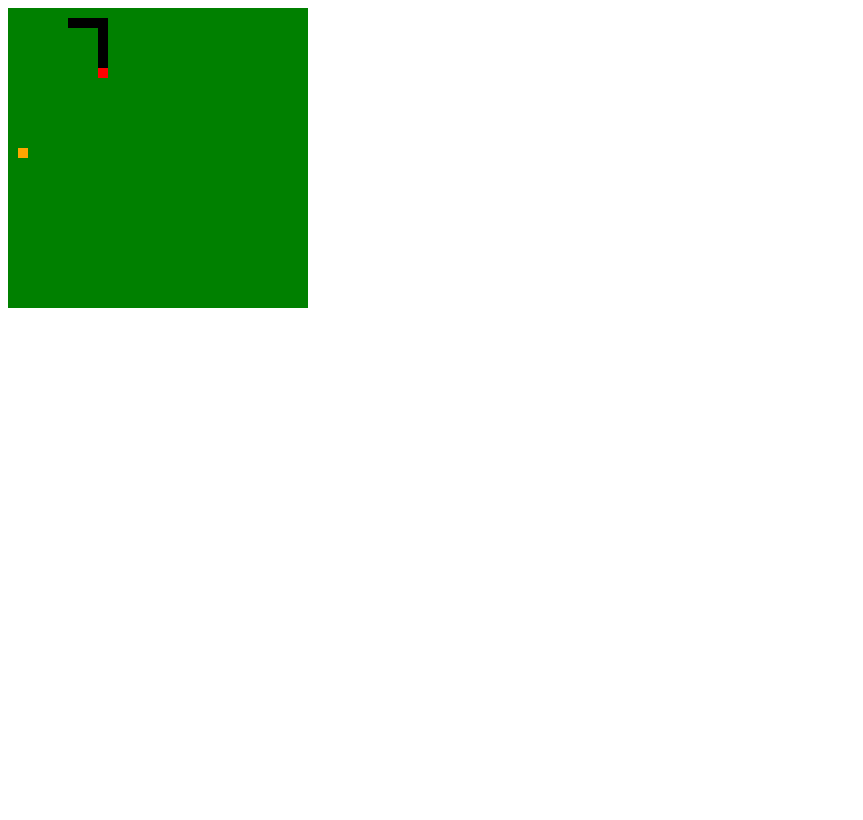
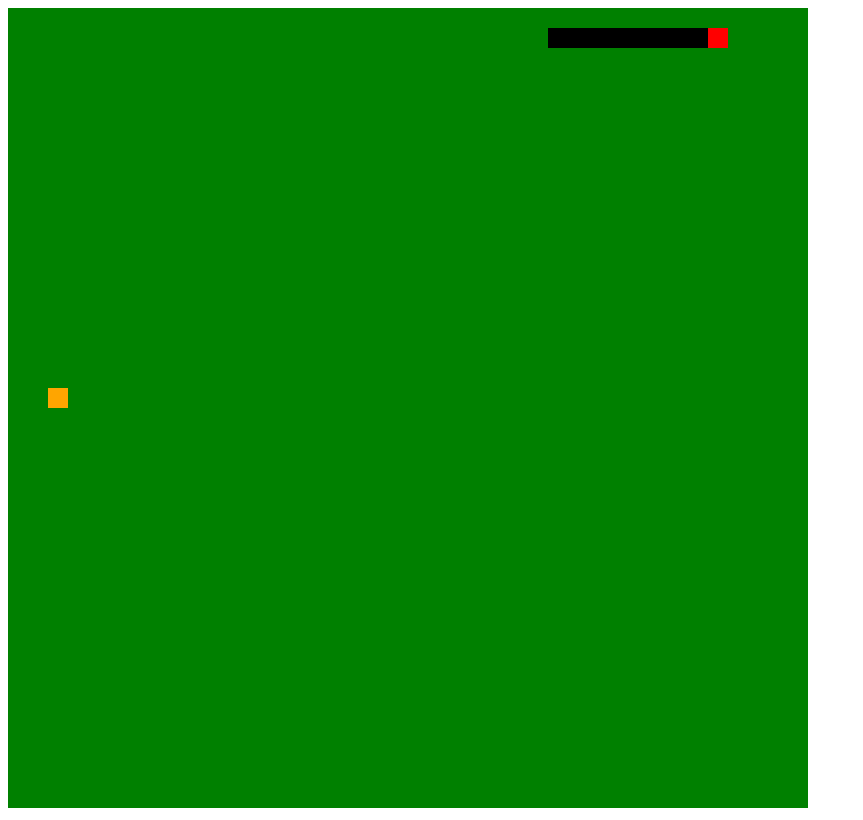
Before and after one commit to mad-gamers/snake, a website: page index.html in a window 1280 px wide. Shown: the whole page, without its empty margins (0-863 px from the left). Drawn offline with Linux system fonts and the light colour scheme.

Commit message:
делает картинку больше

```diff
--- a/index.html
+++ b/index.html
@@ -5,7 +5,7 @@
   <title></title>
 </head>
 <body>
-   <canvas id="canvas" width="300" height="300"></canvas>
+   <canvas id="canvas" width="800" height="800"></canvas>
    <script type="text/javascript" src="script.js">
    </script>
 </body>
--- a/script.js
+++ b/script.js
@@ -13,66 +13,67 @@ const gameCanvas = {
   color: `green`,
   x: 0,
   y: 0,
-  width: 300,
-  height: 300
+  width: 800,
+  height: 800,
+  point: 20
 };
 
 const snake = {
   color: `black`,
-  direction: `down`,
+  direction: `right`,
   parts: [
     {
-      x: 90,
-      y: 10,
-      size: 10,
+      x: 200,
+      y: 20,
+      size: 20,
       color: `red`
     },
     {
-      x: 80,
-      y: 10,
-      size: 10,
+      x: 180,
+      y: 20,
+      size: 20,
       color: `black`
     },
     {
-      x: 70,
-      y: 10,
-      size: 10,
+      x: 160,
+      y: 20,
+      size: 20,
+      color: `black`
+    },
+    {
+      x: 140,
+      y: 20,
+      size: 20,
+      color: `black`
+    },
+    {
+      x: 120,
+      y: 20,
+      size: 20,
+      color: `black`
+    },
+    {
+      x: 100,
+      y: 20,
+      size: 20,
+      color: `black`
+    },
+    {
+      x: 80,
+      y: 20,
+      size: 20,
       color: `black`
     },
     {
       x: 60,
-      y: 10,
-      size: 10,
-      color: `black`
-    },
-    {
-      x: 50,
-      y: 10,
-      size: 10,
+      y: 20,
+      size: 20,
       color: `black`
     },
     {
       x: 40,
-      y: 10,
-      size: 10,
-      color: `black`
-    },
-    {
-      x: 30,
-      y: 10,
-      size: 10,
-      color: `black`
-    },
-    {
-      x: 20,
-      y: 10,
-      size: 10,
-      color: `black`
-    },
-    {
-      x: 10,
-      y: 10,
-      size: 10,
+      y: 20,
+      size: 20,
       color: `black`
     }
   ]
@@ -80,10 +81,10 @@ const snake = {
 
 const apple = {
   color: `orange`,
-  width: 10,
-  height: 10,
-  x: getRandomRange(0, 29) * 10,
-  y: getRandomRange(0, 29) * 10
+  width: 20,
+  height: 20,
+  x: getRandomRange(0, 39) * 20,
+  y: getRandomRange(0, 39) * 20
 };
 
 const renderSnake = () => {
@@ -111,13 +112,13 @@ const addNewSnakePart = () => {
   const newPart = Object.assign({}, lastPart);
 
   if (snake.direction === `right`) {
-    newPart.x = lastPart.x - 10;
+    newPart.x = lastPart.x - 20;
   } else if (snake.direction === `left`) {
-    newPart.x = lastPart.x + 10;
+    newPart.x = lastPart.x + 20;
   } else if (snake.direction === `up`) {
-    newPart.y = lastPart.y + 10;
+    newPart.y = lastPart.y + 20;
   } else if (snake.direction === `down`) {
-    newPart.y = lastPart.y - 10;
+    newPart.y = lastPart.y - 20;
   }
 
   snake.parts.push(newPart);
@@ -131,27 +132,27 @@ const checkBumpIntoTail = (direction) => {
     // TODO не проводить полный цикл, до первого найденного
     // TODO мэйби есть смысл перебирать с конца, потому что мы врезаемся в хвост
     // TODO если я нажимаю лево из право тоже считает ошибкой
-    // isTailNear = parts.some((el) => el.x === firstPart.x - 10);
+    // isTailNear = parts.some((el) => el.x === firstPart.x - 20);
     for (const part of parts) {
-      if (part.x === firstPart.x - 10 && part.y === firstPart.y) {
+      if (part.x === firstPart.x - 20 && part.y === firstPart.y) {
         isTailNear = true;
       }
     }
   } else if (direction === `right`) {
     for (const part of parts) {
-      if (part.x === firstPart.x + 10 && part.y === firstPart.y) {
+      if (part.x === firstPart.x + 20 && part.y === firstPart.y) {
         isTailNear = true;
       }
     }
   } else if (direction === `down`) {
     for (const part of parts) {
-      if (part.y === firstPart.y + 10 && part.x === firstPart.x) {
+      if (part.y === firstPart.y + 20 && part.x === firstPart.x) {
         isTailNear = true;
       }
     }
   } else if (direction === `up`) {
     for (const part of parts) {
-      if (part.y === firstPart.y - 10 && part.x === firstPart.x) {
+      if (part.y === firstPart.y - 20 && part.x === firstPart.x) {
         isTailNear = true;
       }
     }
@@ -160,14 +161,25 @@ const checkBumpIntoTail = (direction) => {
   return isTailNear;
 };
 
+const checkBumpIntoWall = (direction) => {
+  const parts = snake.parts;
+  const firstPart = parts[0];
+  let isWallNear = false;
+  if (direction === `right` && firstPart.x + 20 === gameCanvas.width) {
+    isWallNear = true;
+  }
+
+  return isWallNear;
+};
+
 const moveRight = (firstPart, lastPart, firstPartX, firstPartY) => {
 
   if (lastPart.y !== firstPartY) {
     lastPart.y = firstPartY;
   }
 
-  if (firstPartX + 10 !== snake.parts[1].x) {
-    lastPart.x = firstPartX + 10;
+  if (firstPartX + 20 !== snake.parts[1].x) {
+    lastPart.x = firstPartX + 20;
     lastPart.color = `red`;
     firstPart.color = `black`;
     snake.parts.unshift(snake.parts.pop());
@@ -177,9 +189,9 @@ const moveRight = (firstPart, lastPart, firstPartX, firstPartY) => {
 };
 
 const moveDown = (firstPart, lastPart, firstPartX, firstPartY) => {
-  if (firstPartY + 10 !== snake.parts[1].y) {
+  if (firstPartY + 20 !== snake.parts[1].y) {
     lastPart.x = firstPartX;
-    lastPart.y = firstPartY + 10;
+    lastPart.y = firstPartY + 20;
     lastPart.color = `red`;
     firstPart.color = `black`;
     snake.parts.unshift(snake.parts.pop());
@@ -193,8 +205,8 @@ const moveLeft = (firstPart, lastPart, firstPartX, firstPartY) => {
     lastPart.y = firstPartY;
   }
 
-  if (firstPartX - 10 !== snake.parts[1].x) {
-    lastPart.x = firstPartX - 10;
+  if (firstPartX - 20 !== snake.parts[1].x) {
+    lastPart.x = firstPartX - 20;
     lastPart.color = `red`;
     firstPart.color = `black`;
     snake.parts.unshift(snake.parts.pop());
@@ -204,9 +216,9 @@ const moveLeft = (firstPart, lastPart, firstPartX, firstPartY) => {
 };
 
 const moveUp = (firstPart, lastPart, firstPartX, firstPartY) => {
-  if (firstPartY - 10 !== snake.parts[1].y) {
+  if (firstPartY - 20 !== snake.parts[1].y) {
     lastPart.x = firstPartX;
-    lastPart.y = firstPartY - 10;
+    lastPart.y = firstPartY - 20;
     lastPart.color = `red`;
     firstPart.color = `black`;
     snake.parts.unshift(snake.parts.pop());
@@ -252,6 +264,9 @@ const nextStep = () => {
   if (checkBumpIntoTail(snake.direction)) {
     console.log(`Врезался`);
   }
+  if (checkBumpIntoWall(snake.direction)) {
+    console.log(`Врезался`);
+  }
   // snake movenment
   checkSnakeMove(snake.direction);
 
@@ -263,7 +278,7 @@ const nextStep = () => {
   }
   setTimeout(() => {
     nextStep();
-  }, 1000);
+  }, 200);
 };
 
 const checkKey = (key) => {
@@ -279,8 +294,8 @@ const checkKey = (key) => {
 };
 
 const generateApple = () => {
-  apple.x = getRandomRange(0, 29) * 10;
-  apple.y = getRandomRange(0, 29) * 10;
+  apple.x = getRandomRange(0, 39) * 20;
+  apple.y = getRandomRange(0, 39) * 20;
 };
 
 document.addEventListener(`keydown`, (evt) => {
```
